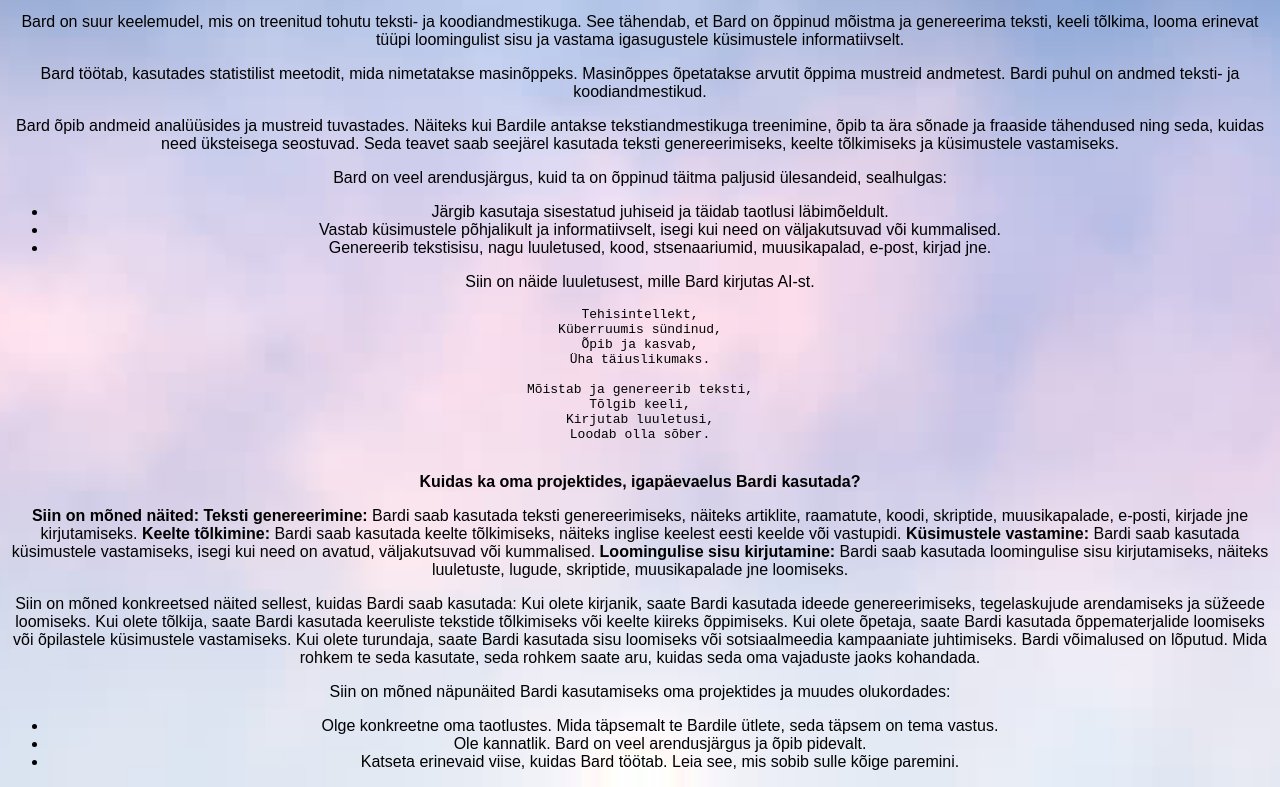
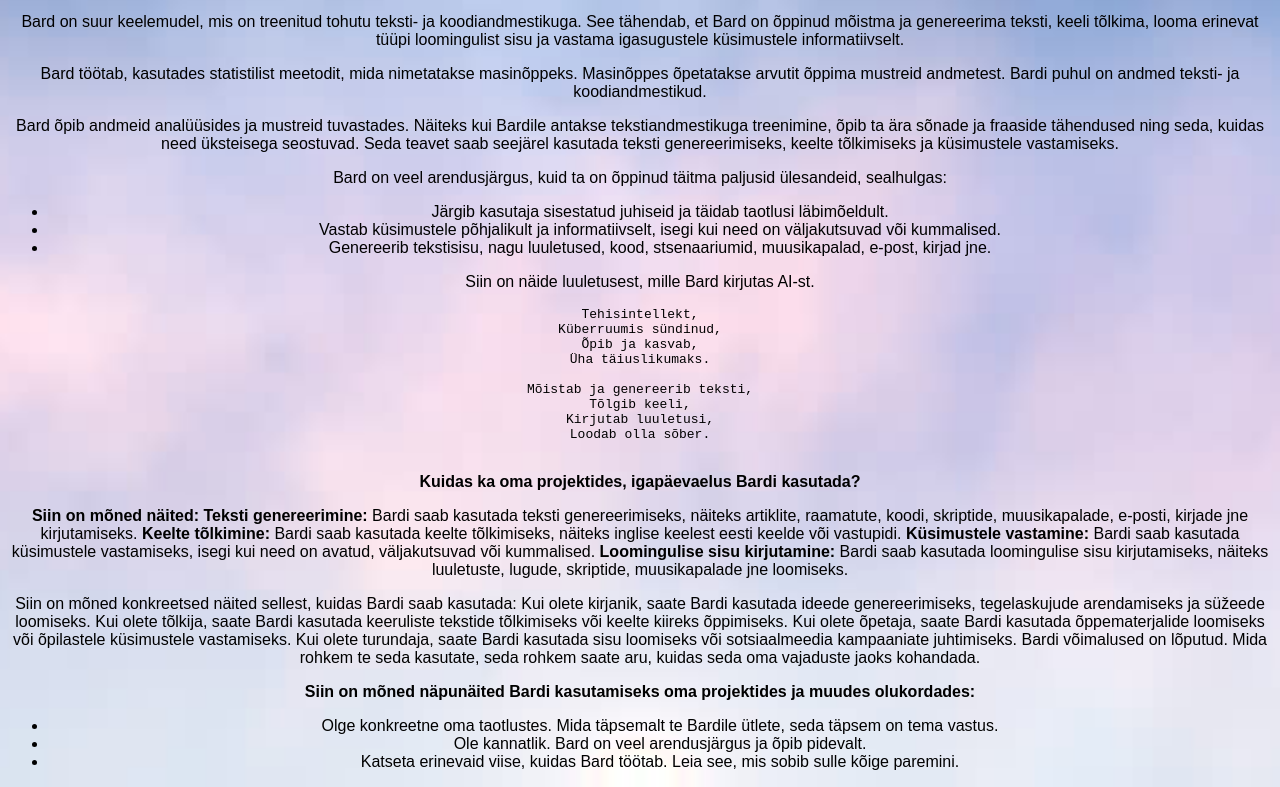
Before and after one commit to sandisyske/Veebileht_SE, a plain HTML site: page alamlehtbard.html in a window 1280 px wide. Shown: the part 101-888 px from the top of the page. Drawn offline with Linux system fonts and the light colour scheme.

Commit message:
Bardi leht

```diff
--- a/alamlehtbard.html
+++ b/alamlehtbard.html
@@ -51,7 +51,7 @@ Loodab olla sõber.
     Kui olete turundaja, saate Bardi kasutada sisu loomiseks või sotsiaalmeedia kampaaniate juhtimiseks.
     Bardi võimalused on lõputud. Mida rohkem te seda kasutate, seda rohkem saate aru, kuidas seda oma vajaduste jaoks kohandada.</p>
 
-    <p>Siin on mõned näpunäited Bardi kasutamiseks oma projektides ja muudes olukordades:</p>
+    <p><b>Siin on mõned näpunäited Bardi kasutamiseks oma projektides ja muudes olukordades:</b></p>
     <ul>
         <li>Olge konkreetne oma taotlustes. Mida täpsemalt te Bardile ütlete, seda täpsem on tema vastus.</li>
         <li>Ole kannatlik. Bard on veel arendusjärgus ja õpib pidevalt.</li>
```
